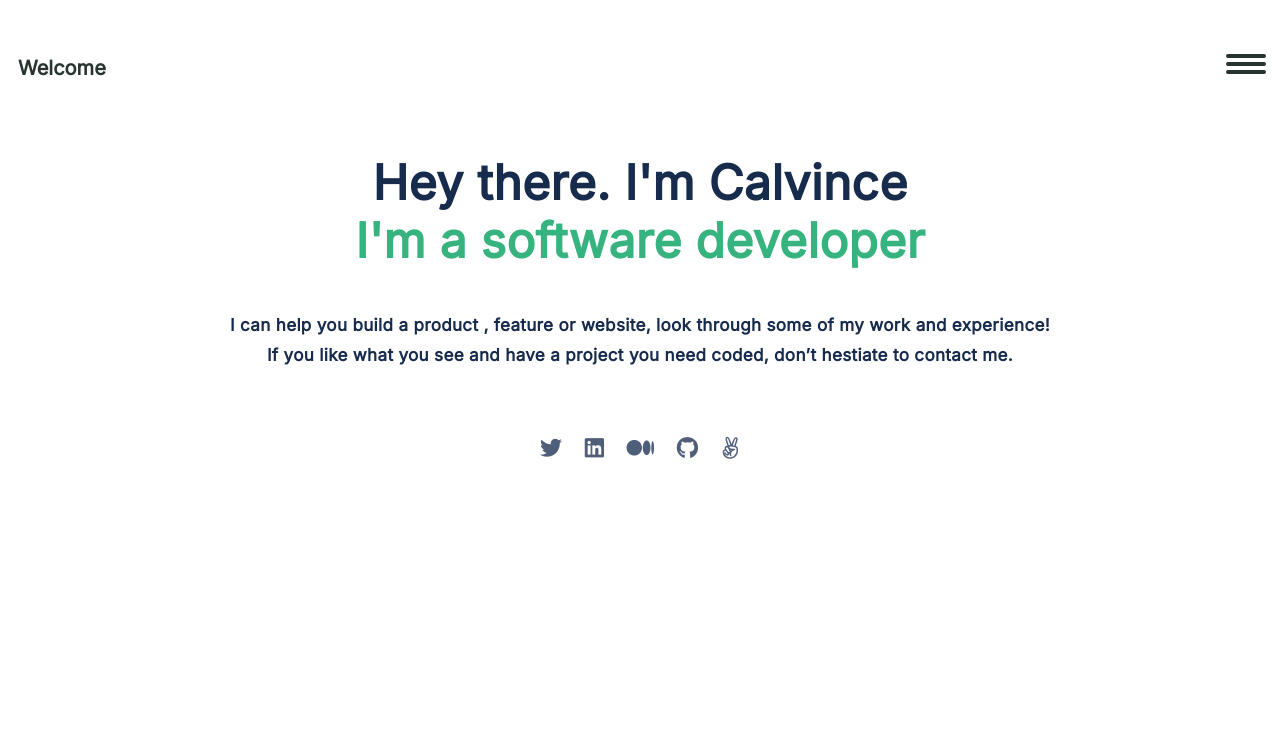
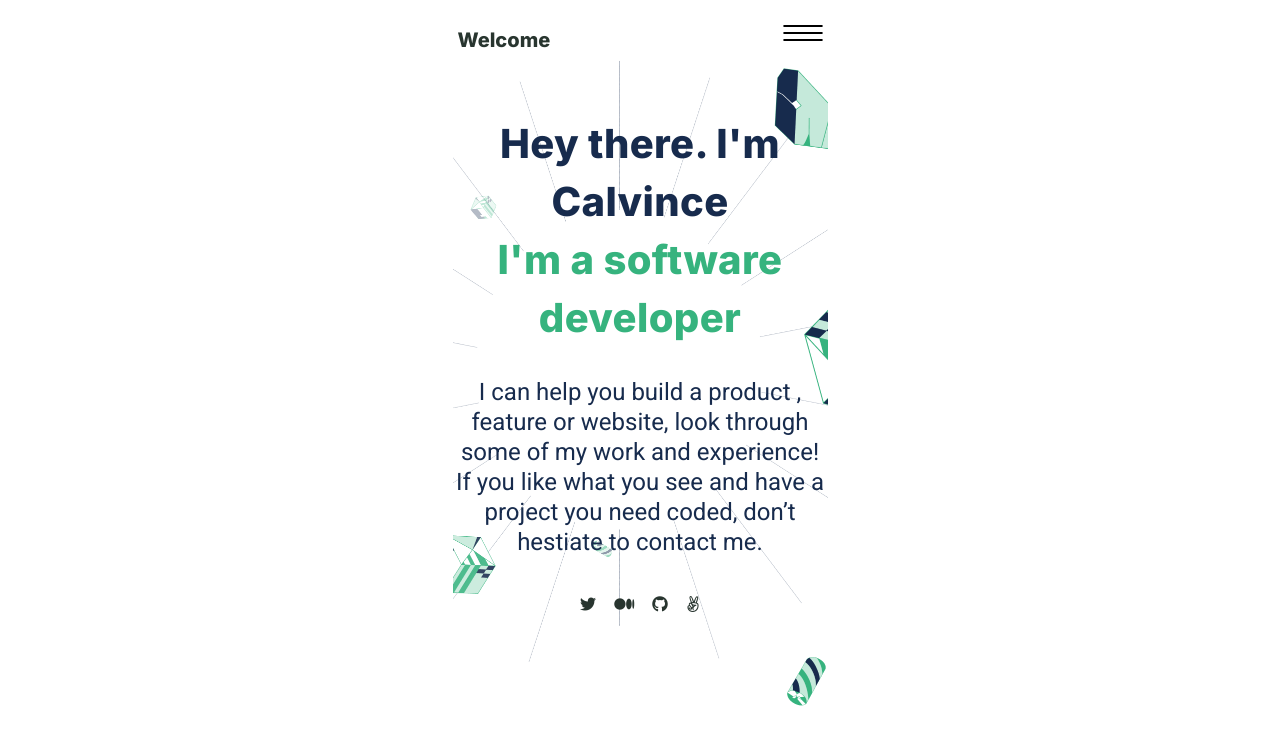
Before and after one commit to calvnce/portfolio, a plain HTML site: page public/index.html in a window 1280 px wide. Drawn offline with Linux system fonts and the light colour scheme.

Commit message:
Add background image and update html structure and stylind

```diff
--- a/public/css/main.css
+++ b/public/css/main.css
@@ -5,45 +5,42 @@
 
 /* Imports */
 
-@import url('https://fonts.googleapis.com/css2?family=Inter&display=swap');
+@import url('https://fonts.googleapis.com/css2?family=Inter:wght@800&display=swap');
+@import url('https://fonts.googleapis.com/css2?family=Roboto&display=swap');
 
 /* General body rules */
 
 body {
-  background: #e5e5e5;
+  background: #fff;
 }
 
-/* Main container rules */
-
-.container {
-  position: relative;
-  width: 100vw;
-  height: 100vh;
-  background: #fff;
-  min-width: 375px;
+a {
+  text-decoration: none;
+  color: #28352f;
 }
 
-/* Top Navigation Rules */
-#toolbar {
-  min-height: 48px;
-  margin: 0 auto;
+/* Top Menu */
+
+#menubar {
+  width: 365px;
+  height: 50px;
   position: relative;
-  top: 44px;
+  top: 15px;
+  margin: auto;
 }
 
 .menu-items {
   display: flex;
   justify-content: space-between;
+  align-items: center;
   width: 100%;
-  color: #28352f;
-  padding: 10px 18px;
+  height: 100%;
 }
 
-.logo {
+.logo-text {
   font-family: 'Inter', sans-serif;
   font-weight: 600;
   font-size: 20px;
-  line-height: 28px;
 }
 
 .hamburger {
@@ -53,43 +50,54 @@ body {
   height: 40px;
   width: 40px;
   cursor: pointer;
+  padding: 10px 20px 5px 0;
 }
 
 .hamburger > span {
   position: absolute;
   border-radius: 2px;
-  border: 2px solid;
+  border: 1px solid;
   width: 100%;
-  left: 4px;
 }
 
 .hamburger span:nth-child(1) {
-  top: 0;
+  top: 5px;
 }
 
 .hamburger span:nth-child(2) {
-  top: 8px;
+  top: 12px;
 }
 
 .hamburger span:nth-child(3) {
-  top: 16px;
+  top: 19px;
 }
 
-/* Headline section */
+.headine-wraper {
+  width: 375px;
+  height: 650px;
+  background-image: url("../img/header-back.png");
+  background-size: cover;
+  background-repeat: no-repeat;
+  margin: 10px auto;
+}
 
 .headline {
   position: relative;
-  top: 84px;
-  font-family: 'Inter', sans-serif;
-  font-weight: 800;
-  font-size: 48px;
-  line-height: 58px;
-  letter-spacing: 0.35px;
-  color: #172b4d;
+  top: 55px;
   display: flex;
   flex-direction: column;
+  justify-content: space-around;
   text-align: center;
-  padding: 10px 18px;
+  color: #172b4d;
+}
+
+.headline h1 {
+  font-family: 'Inter', sans-serif;
+  font-weight: 900;
+  font-size: 40px;
+  line-height: 58px;
+  color: #172b4d;
+  letter-spacing: 0.35px;
 }
 
 .headline span {
@@ -97,19 +105,18 @@ body {
 }
 
 .headline p {
-  font-size: 17px;
   color: #172b4d;
   line-height: 30px;
-  margin: 40px 0;
+  margin: 30px 0;
+  font-family: 'Roboto', sans-serif;
+  font-size: 24px;
 }
 
-/* Social Media Icons */
-
 .social {
-  width: 200px;
+  width: 120px;
   min-height: 25px;
   position: relative;
-  top: 100px;
+  top: 60px;
   display: flex;
   justify-content: space-between;
   align-items: center;
@@ -118,6 +125,6 @@ body {
 
 .social span {
   color: #505f79;
-  font-size: 22px;
+  font-size: 35px;
   font-weight: 900;
 }
--- a/public/index.html
+++ b/public/index.html
@@ -1,24 +1,23 @@
 <!DOCTYPE html>
 <html lang="en">
+
 <head>
   <meta charset="UTF-8">
   <meta http-equiv="X-UA-Compatible" content="IE=edge">
   <meta name="viewport" content="width=device-width, initial-scale=1.0">
- <title>Portfolio</title>
+  <title>Calvince's Portfolio</title>
 
- <!--STYLE RULES-->
- <link href="css/reset.css" rel="styleSheet" type="text/css">
- <link href="css/main.css" rel="styleSheet" type="text/css">
+  <link href="./css/reset.css" rel="stylesheet">
+  <link href="./css/main.css" rel="stylesheet">
+</head>
 
-</head>
 <body>
- <div class="container">
-
+  <header>
     <!-- Navigation section -->
-   <nav id="toolbar">
+    <nav id="menubar">
       <ul class="menu-items">
-       <li class="logo">
-         Welcome
+        <li class="logo-text">
+          <a href="mobile.html">Welcome</a>
         </li>
         <li class="hamburger">
           <span></span>
@@ -27,32 +26,40 @@
         </li>
       </ul>
     </nav><!-- END Navigation section -->
+  </header>
 
-   <!-- Headline section -->
-   <section>
+  <main>
+    <section class="headine-wraper">
       <div class="headline">
         <h1>
           Hey there. I'm Calvince
-       <br/>
+          <br />
           <span>I'm a software developer</span>
         </h1>
         <p>
-      I can help you build a product , feature or website, look through some of my work and experience!<br/>
+          I can help you build a product , feature or website, look through some of my work and experience!<br />
           If you like what you
           see and have a project you need coded,
           don’t hestiate to contact me.
         </p>
       </div>
-
-    <div class="social">
-      <span><i class="fab fa-twitter" aria-hidden="true"></i></span>
-      <span><i class="fab fa-linkedin" aria-hidden="true"></i></span>
-      <span><i class="fab fa-medium" aria-hidden="true"></i></span>
-      <span><i class="fab fa-github" aria-hidden="true"></i></span>
-      <span><i class="fab fa-angellist" aria-hidden="true"></i></span>
-    </div>
+      <!-- Social networking links-->
+      <ul class="social">
+        <li>
+          <a href="#"><i class="fab fa-twitter" aria-hidden="true"></i></a>
+        </li>
+        <li>
+          <a href="#"><i class="fab fa-medium" aria-hidden="true"></i></a>
+        </li>
+        <li>
+          <a href="#"><i class="fab fa-github" aria-hidden="true"></i></a>
+        </li>
+        <li>
+          <a href="#"><i class="fab fa-angellist" aria-hidden="true"></i></a>
+        </li>
+      </ul>
     </section>
- </div>
+  </main>
   <script src="https://kit.fontawesome.com/7ebaa9994f.js" crossorigin="anonymous"></script>
 </body>
 </html>
```
Also changed, not shown: README.md, public/img/demo.png (deleted), public/img/header-back.png (added), public/img/headline-demo.png (added). Lines whose indentation alone changed are shown as unchanged.
